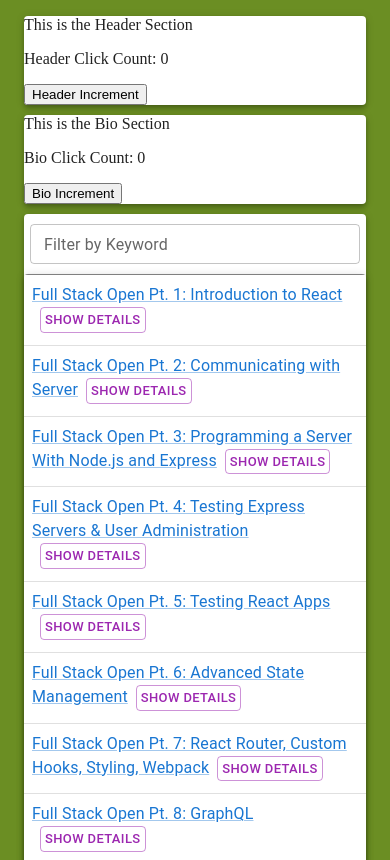
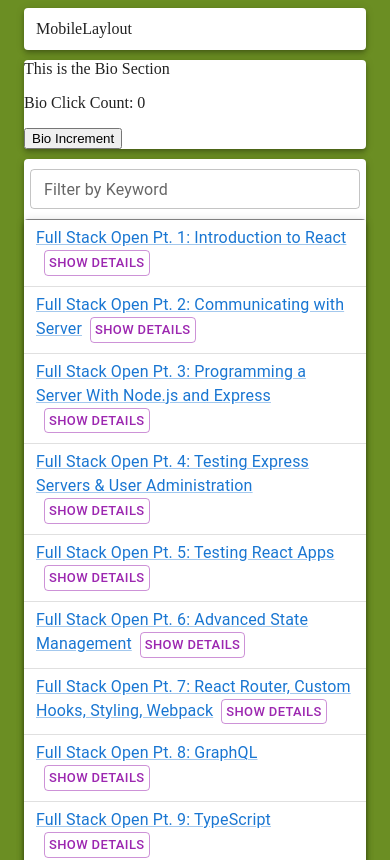
Before and after one commit to djanyreason/PortfolioPage, a React (Vite) app: page / in a window 390 px wide. Shown: the top 860 px of the page. Built offline with nearby package versions, Linux system fonts and the light colour scheme.

Commit message:
Adds content for header section & formats for web

```diff
--- a/index.html
+++ b/index.html
@@ -3,6 +3,12 @@
   <head>
     <meta charset="UTF-8" />
     <meta name="viewport" content="width=device-width, initial-scale=1.0" />
+    <link rel="preconnect" href="https://fonts.googleapis.com" />
+    <link rel="preconnect" href="https://fonts.gstatic.com" crossorigin />
+    <link
+      href="https://fonts.googleapis.com/css2?family=Dancing+Script:wght@400..700&display=swap"
+      rel="stylesheet"
+    />
     <title>John F. Anderson Portfolio</title>
   </head>
   <body>
--- /dev/null
+++ b/src/components/Header/HeaderLink.jsx
@@ -0,0 +1,26 @@
+import { Typography, Link, createTheme, ThemeProvider } from '@mui/material';
+
+const HeaderLink = ({ label, icon, url, style }) => {
+  const theme = createTheme({
+    typography: {
+      h6: {
+        fontSize: '1.00rem',
+        '@media (min-width:1000px)': { fontSize: '1.25rem' },
+      },
+    },
+  });
+
+  return (
+    <ThemeProvider theme={theme}>
+      <Typography variant='h6' textAlign='right'>
+        {label}
+        {': '}
+        <Link href={url} target='_blank' rel='noreferrer'>
+          {url}
+        </Link>
+      </Typography>
+    </ThemeProvider>
+  );
+};
+
+export default HeaderLink;
--- /dev/null
+++ b/src/components/Header/HeaderLinksLayout.jsx
@@ -0,0 +1,17 @@
+import { Box } from '@mui/material';
+
+import HeaderLink from './HeaderLink';
+
+const HeaderLinksLayout = () => {
+  return (
+    <Box>
+      <HeaderLink
+        url='https://www.linkedin.com/in/jay-anderson-052b5b25/'
+        label='LinkedIn'
+      />
+      <HeaderLink url='https://github.com/djanyreason' label='GitHub' />
+    </Box>
+  );
+};
+
+export default HeaderLinksLayout;
--- /dev/null
+++ b/src/components/Header/MobileLayout.jsx
@@ -0,0 +1,5 @@
+const MobileLayout = () => {
+  return <div>MobileLaylout</div>;
+};
+
+export default MobileLayout;
--- /dev/null
+++ b/src/components/Header/Name.jsx
@@ -0,0 +1,29 @@
+import { Typography, createTheme, ThemeProvider } from '@mui/material';
+
+const Name = ({ variant }) => {
+  const theme = createTheme({
+    typography: {
+      fontFamily: ['Dancing Script', 'cursive'],
+      h1: {
+        fontSize: '2.75rem',
+        '@media (min-width:700px)': {
+          fontSize: '3.25rem',
+        },
+        '@media (min-width:800px)': { fontSize: '3.75rem' },
+        '@media (min-width:900px)': { fontSize: '4.25rem' },
+        '@media (min-width:1000px)': { fontSize: '4.75rem' },
+        '@media (min-width:1100px)': { fontSize: '5.25rem' },
+      },
+    },
+  });
+
+  return (
+    <ThemeProvider theme={theme}>
+      <Typography variant={variant} textAlign='right'>
+        John F. Anderson
+      </Typography>
+    </ThemeProvider>
+  );
+};
+
+export default Name;
--- /dev/null
+++ b/src/components/Header/NarrowLayout.jsx
@@ -0,0 +1,5 @@
+const NarrowLayout = () => {
+  return <div>NarrowLayout</div>;
+};
+
+export default NarrowLayout;
--- /dev/null
+++ b/src/components/Header/Selfie.jsx
@@ -0,0 +1,13 @@
+import { Card, CardMedia } from '@mui/material';
+
+import picture from '../../images/picture.jpg';
+
+const Selfie = () => {
+  return (
+    <Card>
+      <CardMedia component='img' sx={{ maxWidth: '100%' }} image={picture} />
+    </Card>
+  );
+};
+
+export default Selfie;
--- /dev/null
+++ b/src/components/Header/WideLayout.jsx
@@ -0,0 +1,33 @@
+import { Grid } from '@mui/material';
+
+import Selfie from './Selfie';
+import Name from './Name';
+import HeaderLinksLayout from './HeaderLinksLayout';
+
+const WideLayout = () => {
+  return (
+    <Grid container spacing={2} direction={'row'}>
+      <Grid item xs={4}>
+        <Selfie />
+      </Grid>
+      <Grid
+        container
+        item
+        xs={8}
+        direction={'column'}
+        alignItems={'flex-end'}
+        justifyContent={'space-between'}
+        sx={{ pr: 2 }}
+      >
+        <Grid item>
+          <Name variant={'h1'} />
+        </Grid>
+        <Grid item>
+          <HeaderLinksLayout />
+        </Grid>
+      </Grid>
+    </Grid>
+  );
+};
+
+export default WideLayout;
--- a/src/components/Header/index.jsx
+++ b/src/components/Header/index.jsx
@@ -1,20 +1,31 @@
-import { useState } from 'react';
+import { useState, useEffect } from 'react';
 
-import { Container, Paper } from '@mui/material';
+import { Paper } from '@mui/material';
+
+import MobileLayout from './MobileLayout';
+import NarrowLayout from './NarrowLayout';
+import WideLayout from './WideLayout';
 
 const Header = () => {
-  const [count, setCount] = useState(0);
+  const [viewportWidth, setViewportWidth] = useState(window.innerWidth);
 
-  const incCount = (event) => {
-    event.preventDefault();
-    setCount(count + 1);
-  };
+  useEffect(() => {
+    window.onresize = () => {
+      setViewportWidth(window.innerWidth);
+    };
+  }, [viewportWidth]);
 
   return (
-    <Paper elevation={4}>
-      <p>This is the Header Section</p>
-      <p>Header Click Count: {count}</p>
-      <button onClick={incCount}>Header Increment</button>
+    <Paper elevation={4} sx={{ p: 1.5 }}>
+      {viewportWidth >= 400 ? (
+        viewportWidth >= 640 ? (
+          <WideLayout />
+        ) : (
+          <NarrowLayout />
+        )
+      ) : (
+        <MobileLayout />
+      )}
     </Paper>
   );
 };
--- a/src/components/Portfolio/ProjectList.jsx
+++ b/src/components/Portfolio/ProjectList.jsx
@@ -41,7 +41,7 @@
         <TableBody>
           {portfolio.map((proj) => (
             <TableRow key={proj.id}>
-              <TableCell sx={{ p: 1 }}>
+              <TableCell sx={{ px: 1.5, py: 0.75 }}>
                 <Project proj={proj} />
               </TableCell>
             </TableRow>
```
Also changed, not shown: 1 other file (tests, documents, lock files or other folders).
